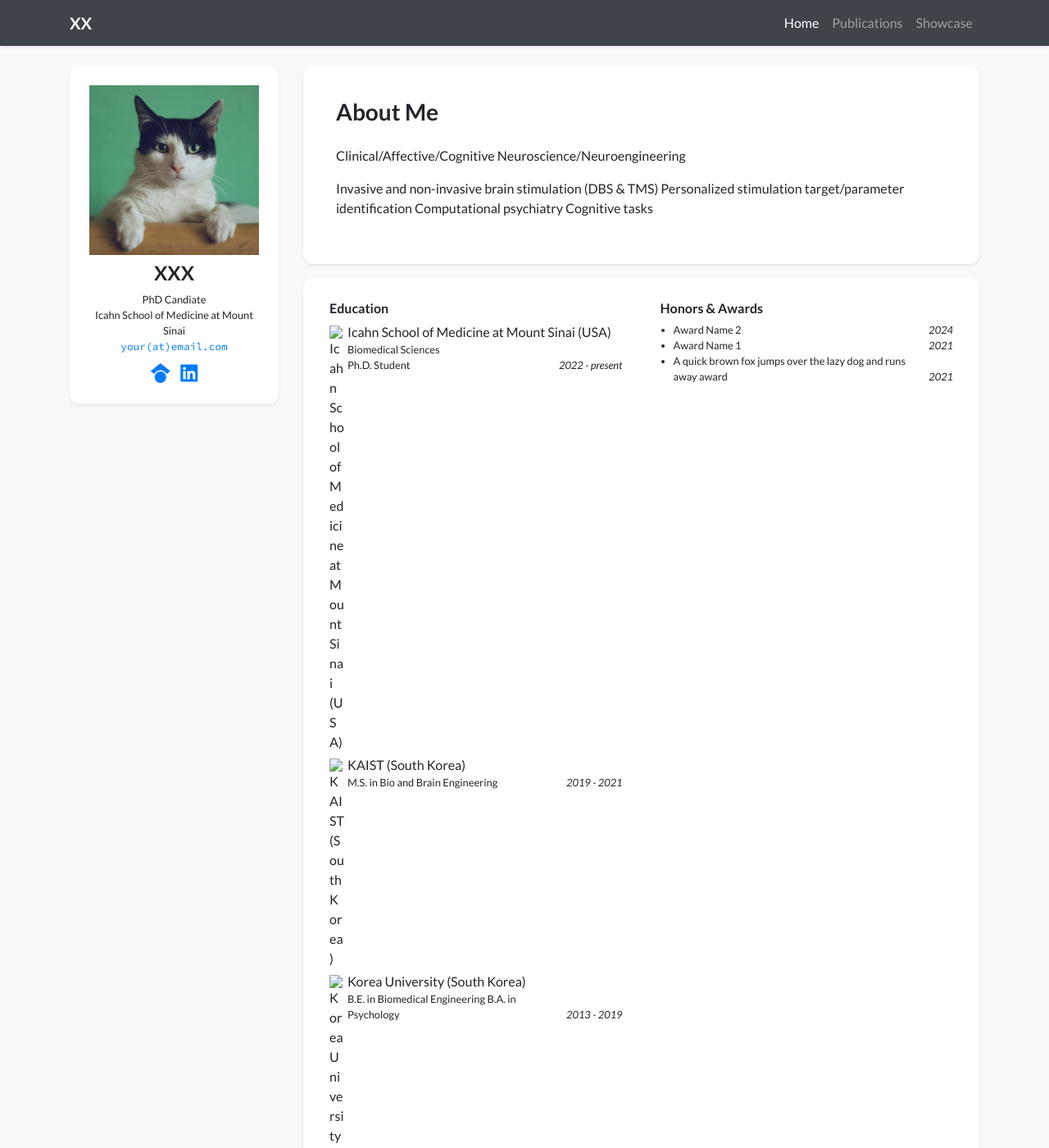
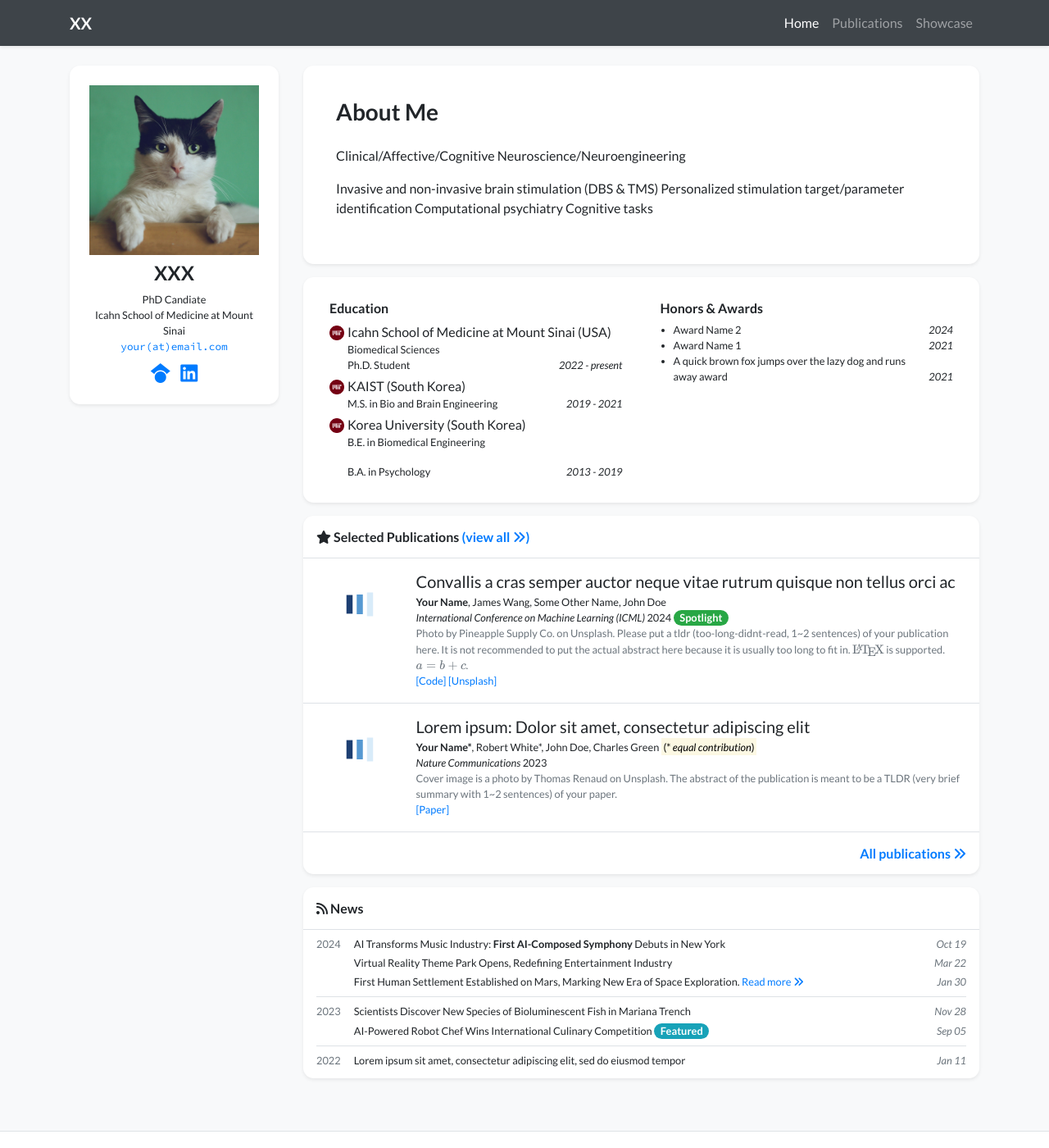
Before and after one commit to ha-neul-song/ha-neul-song.github.io, a Jekyll site: the page built from index.html, in a window 1280 px wide and 1400 px high. Shown: the whole window at 82% size. Built offline with Jekyll 4.4.1, drawn with Linux system fonts in a browser that asks for light colours; nearby versions of some CDN libraries; a style sheet for code colours, icons or effects is not loaded.

Commit message:
Update profile.yml

```diff
--- a/_data/profile.yml
+++ b/_data/profile.yml
@@ -38,18 +38,18 @@ portrait_url: /assets/images/photos/portrait.jpg
 
 education:
 - name: Icahn School of Medicine at Mount Sinai (USA)
-  logo: #/assets/images/badges/MIT_Social_circle.png
+  logo: /assets/images/badges/MIT_Social_circle.png
   position: >-
     Biomedical Sciences <br/>
     Ph.D. Student
   date: 2022 - present
 - name: KAIST (South Korea)
-  logo: #/assets/images/badges/PKU_red.png
+  logo: /assets/images/badges/MIT_Social_circle.png
   position: M.S. in Bio and Brain Engineering <br/>
   date: 2019 - 2021
 - name: Korea University (South Korea)
-  logo: #/assets/images/badges/PKU_red.png
-  position: B.E. in Biomedical Engineering
+  logo: /assets/images/badges/MIT_Social_circle.png
+  position: B.E. in Biomedical Engineering </p>
             B.A. in Psychology <br/>
   date: 2013 - 2019
 
```
